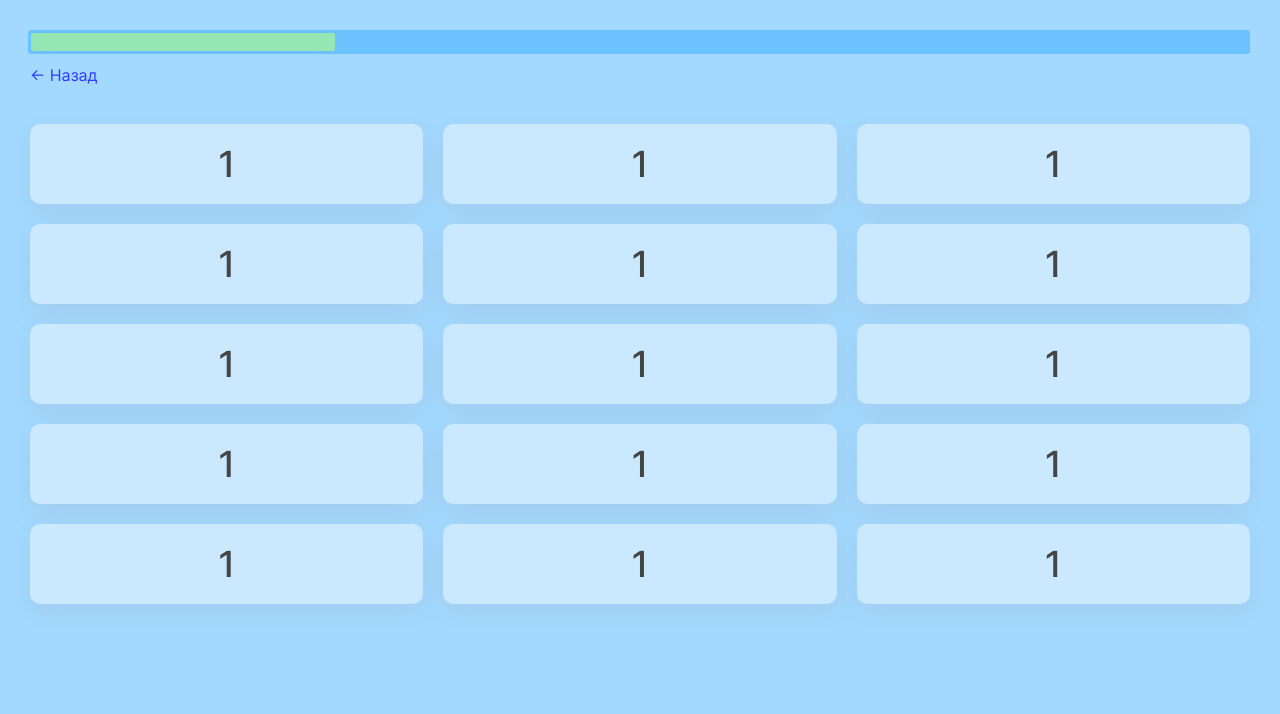
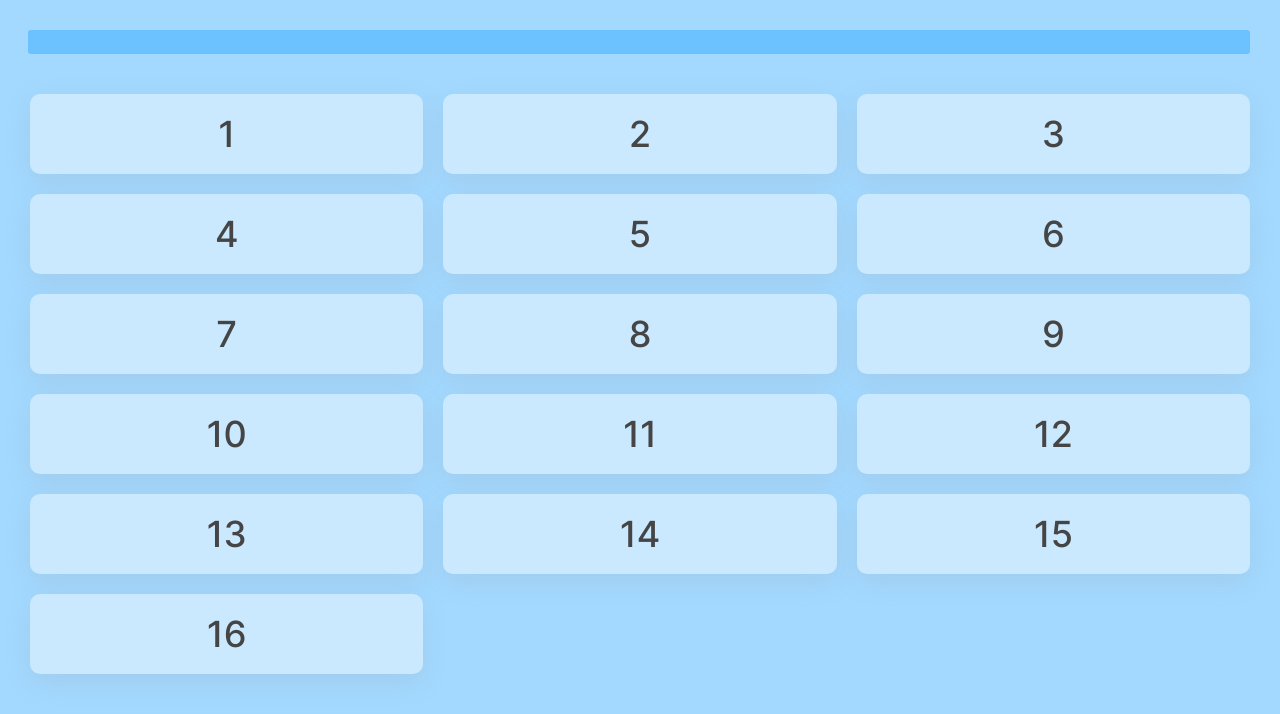
Before and after one commit to artcherenkov/quiz, a React (Create React App) app: page /questions in a window 1280 px wide. Shown: the top 714 px of the page. Built offline with nearby package versions, Linux system fonts and the light colour scheme.

Commit message:
feat: добавить логику для самой викторины

```diff
--- a/src/components/ProgressBar/ProgressBar.styled.ts
+++ b/src/components/ProgressBar/ProgressBar.styled.ts
@@ -22,9 +22,10 @@ export const ProgressContainer = styled.div`
   margin-left: 10px;
   flex-grow: 1;
 `;
-export const Progress = styled.div`
+export const Progress = styled.div<{ percent?: number }>`
   height: 18px;
   background-color: #96e6b3;
   border-radius: 2px;
-  width: 25%;
+  width: ${(props) => props.percent}%;
+  transition: width 200ms ease-in;
 `;
--- a/src/components/ProgressBar/ProgressBar.tsx
+++ b/src/components/ProgressBar/ProgressBar.tsx
@@ -4,6 +4,12 @@ import { useHistory } from "react-router";
 import IconButton from "@mui/material/IconButton";
 import MenuIcon from "@mui/icons-material/Menu";
 import * as Styled from "./ProgressBar.styled";
+import { useAppSelector } from "../../store/hooks";
+import {
+  selectActiveQuestion,
+  selectQuestions,
+  selectProgress,
+} from "../../store/slices/quiz";
 
 interface IProgressBar {
   showStatus?: boolean;
@@ -15,6 +21,10 @@ const ProgressBar = ({
   showBurger = true,
 }: IProgressBar) => {
   const history = useHistory();
+  const activeQuestion = useAppSelector(selectActiveQuestion);
+  const questions = useAppSelector(selectQuestions);
+  const progress = useAppSelector(selectProgress);
+
   const onBurgerClick = () => history.replace("/questions");
 
   return (
@@ -25,9 +35,13 @@ const ProgressBar = ({
         </IconButton>
       )}
       <Styled.ProgressContainer>
-        {showStatus && <Styled.Status>Вопрос 5/20</Styled.Status>}
+        {showStatus && (
+          <Styled.Status>
+            Вопрос {activeQuestion.idx + 1}/{questions.length}
+          </Styled.Status>
+        )}
         <Styled.Bar>
-          <Styled.Progress />
+          <Styled.Progress percent={progress} />
         </Styled.Bar>
       </Styled.ProgressContainer>
     </Styled.Root>
--- a/src/data/index.ts
+++ b/src/data/index.ts
@@ -3,9 +3,9 @@ import { TQuestion, TQuestionOption, TRawQuestion } from "../types";
 export const RAW_QUESTIONS: TRawQuestion[] = [
   {
     type: "single",
-    title: "Назови столицу Сибири.",
-    options: ["Бердск", "Новосибирск", "Искитим"],
-    correctAnswer: "Новосибирск",
+    title: "Назови официальную дату основания города Новосибирска.",
+    options: ["1893", "1147", "1628"],
+    correctAnswer: "1893",
   },
   {
     type: "single",
@@ -25,6 +25,88 @@ export const RAW_QUESTIONS: TRawQuestion[] = [
     title: "В каком океане находятся Новосибирские острова?",
     options: ["Тихом", "Северном Ледовитом", "Атлантическом"],
     correctAnswer: "Северном Ледовитом",
+  },
+  {
+    type: "single",
+    title:
+      "В честь какого российского императора установлен памятник в парке «Городское начало» на набережной Оби?",
+    options: [
+      "В честь Александра III",
+      "В честь Александра II",
+      "В честь Петра I",
+    ],
+    correctAnswer: "В честь Александра III",
+  },
+  {
+    type: "single",
+    title: "Сколько районов в городе Новосибирске?",
+    options: ["9", "10", "13"],
+    correctAnswer: "10",
+  },
+  {
+    type: "single",
+    title: "Сколько мостов через реку Обь в Новосибирске?",
+    options: ["6", "7", "8"],
+    correctAnswer: "7",
+  },
+  {
+    type: "single",
+    title: "Какие животные держат щит на гербе города Новосибирска?",
+    options: ["Белые песцы", "Серые дикобразы", "Черные соболи"],
+    correctAnswer: "Черные соболи",
+  },
+  {
+    type: "single",
+    title: "Кому посвящена единственная в России станция метро-музей?",
+    options: ["В.П. Чкалову", "А.И. Покрышкину", "А.П. Маресьеву"],
+    correctAnswer: "А.И. Покрышкину",
+  },
+  {
+    type: "single",
+    title:
+      "Какой музей, расположенный в Новосибирском Академгородке, является единственным в России?",
+    options: ["Музей Солнца", "Музей Мирного атома", "Музей Золота"],
+    correctAnswer: "Музей Солнца",
+  },
+  {
+    type: "single",
+    title: "Какой театр расположен на главной площади Новосибирска?",
+    options: ["НОВАТ", "«Глобус»", "«Красный факел»"],
+    correctAnswer: "НОВАТ",
+  },
+  {
+    type: "single",
+    title:
+      "Как называется «Государственный научный центр вирусологии и биотехнологии», расположенный в наукограде Кольцово?",
+    options: ["Отрезок", "Вектор", "Луч"],
+    correctAnswer: "Вектор",
+  },
+  {
+    type: "single",
+    title: "Кто из российских борцов является почётным жителем Новосибирска?",
+    options: ["Роман Власов", "Александр Карелин", "Алексей Мишин"],
+    correctAnswer: "Александр Карелин",
+  },
+  //
+  {
+    type: "single",
+    title:
+      "В форме какого спортивного снаряда в Новосибирске строят новую ледовую арену «Новосибирск-арена»?",
+    options: ["Летающей тарелки", "Шайбы", "Камня для кёрлинга"],
+    correctAnswer: "Шайбы",
+  },
+  {
+    type: "single",
+    title:
+      "В каком зимнем виде спорта новосибирская спортсменка Анна Богалий-Титовец стала двухкратной олимпийской чемпионкой?",
+    options: ["Лыжный спорт", "Биатлон", "Скелетон"],
+    correctAnswer: "Биатлон",
+  },
+  {
+    type: "single",
+    title: "Назови талисман хоккейного клуба «Сибирь»",
+    options: ["Снежинка", "Снеговик", "Медведь"],
+    correctAnswer: "Снеговик",
   },
 ];
 
--- a/src/index.tsx
+++ b/src/index.tsx
@@ -7,12 +7,14 @@ import App from "./components/App";
 import { store } from "./store/store";
 import { setQuestions } from "./store/slices/quiz";
 import { RAW_QUESTIONS, transformQuestions } from "./data";
+import { shuffle } from "./utils";
 
 import "./vendor/normalize.css";
 import "./vendor/fonts.css";
 import "./index.css";
 
-store.dispatch(setQuestions(transformQuestions(RAW_QUESTIONS)));
+const questions = transformQuestions(RAW_QUESTIONS);
+store.dispatch(setQuestions(shuffle(questions)));
 
 ReactDOM.render(
   <React.StrictMode>
--- a/src/pages/MainPage/MainPage.tsx
+++ b/src/pages/MainPage/MainPage.tsx
@@ -7,7 +7,9 @@ const MainPage = () => {
   const history = useHistory();
   const firstQuestion = useAppSelector(selectQuestions)[0];
 
-  const onSubmit = () => history.replace(`/quiz/${firstQuestion.id}`);
+  const onSubmit = () => {
+    history.replace(`/quiz/${firstQuestion.id}`);
+  };
 
   return (
     <Styled.Root>
--- a/src/pages/QuestionsPage/QuestionsPage.styled.ts
+++ b/src/pages/QuestionsPage/QuestionsPage.styled.ts
@@ -40,11 +40,11 @@ export const QuestionContainer = styled(RouterLink)<{
     switch (props.status) {
       case "fail":
         return css`
-          background-color: #d6f5e1;
+          background-color: #f7d4d9;
         `;
       case "success":
         return css`
-          background-color: #f7d4d9;
+          background-color: #d6f5e1;
         `;
     }
   }}
--- a/src/pages/QuestionsPage/QuestionsPage.tsx
+++ b/src/pages/QuestionsPage/QuestionsPage.tsx
@@ -1,59 +1,58 @@
 import ProgressBar from "../../components/ProgressBar/ProgressBar";
 
 import * as Styled from "./QuestionsPage.styled";
+import { useAppSelector } from "../../store/hooks";
+import {
+  selectQuestions,
+  selectActiveQuestion,
+  selectAnswers,
+} from "../../store/slices/quiz";
 
-const QuestionsPage = () => (
+const QuestionsPage = () => {
+  const questions = useAppSelector(selectQuestions);
+  const answers = useAppSelector(selectAnswers);
+  const activeQuestion = useAppSelector(selectActiveQuestion);
+
+  if (!questions) {
+    return null;
+  }
+
+  const getQuestionState = (questionId: string) => {
+    const answer = answers.find((ans) => ans.questionId === questionId);
+    if (!answer) {
+      return 0;
+    }
+    if (answer.isCorrect) {
+      return "success";
+    }
+    return "fail";
+  };
+
+  return (
     <Styled.Root>
       <ProgressBar showStatus={false} showBurger={false} />
-    <Styled.Link to="/quiz/1">&larr; Назад</Styled.Link>
+      {activeQuestion.idx !== -1 && (
+        <Styled.Link to={`/quiz/${activeQuestion.id}`}>
+          &larr; Назад к {activeQuestion.idx + 1} вопросу
+        </Styled.Link>
+      )}
       <Styled.QuestionsList>
-      <li>
-        <Styled.QuestionContainer to="/quiz/1">1</Styled.QuestionContainer>
+        {questions.map((q, idx) => {
+          const status = getQuestionState(q.id);
+          return (
+            <li key={q.id}>
+              <Styled.QuestionContainer
+                status={status ? status : undefined}
+                to={`/quiz/${q.id}`}
+              >
+                {idx + 1}
+              </Styled.QuestionContainer>
             </li>
-      <li>
-        <Styled.QuestionContainer to="/quiz/1">1</Styled.QuestionContainer>
-      </li>
-      <li>
-        <Styled.QuestionContainer to="/quiz/1">1</Styled.QuestionContainer>
-      </li>
-      <li>
-        <Styled.QuestionContainer to="/quiz/1">1</Styled.QuestionContainer>
-      </li>
-      <li>
-        <Styled.QuestionContainer to="/quiz/1">1</Styled.QuestionContainer>
-      </li>
-      <li>
-        <Styled.QuestionContainer to="/quiz/1">1</Styled.QuestionContainer>
-      </li>
-      <li>
-        <Styled.QuestionContainer to="/quiz/1">1</Styled.QuestionContainer>
-      </li>
-      <li>
-        <Styled.QuestionContainer to="/quiz/1">1</Styled.QuestionContainer>
-      </li>
-      <li>
-        <Styled.QuestionContainer to="/quiz/1">1</Styled.QuestionContainer>
-      </li>
-      <li>
-        <Styled.QuestionContainer to="/quiz/1">1</Styled.QuestionContainer>
-      </li>
-      <li>
-        <Styled.QuestionContainer to="/quiz/1">1</Styled.QuestionContainer>
-      </li>
-      <li>
-        <Styled.QuestionContainer to="/quiz/1">1</Styled.QuestionContainer>
-      </li>
-      <li>
-        <Styled.QuestionContainer to="/quiz/1">1</Styled.QuestionContainer>
-      </li>
-      <li>
-        <Styled.QuestionContainer to="/quiz/1">1</Styled.QuestionContainer>
-      </li>
-      <li>
-        <Styled.QuestionContainer to="/quiz/1">1</Styled.QuestionContainer>
-      </li>
+          );
+        })}
       </Styled.QuestionsList>
     </Styled.Root>
   );
+};
 
 export default QuestionsPage;
--- a/src/pages/QuizPage/QuizPage.styled.ts
+++ b/src/pages/QuizPage/QuizPage.styled.ts
@@ -4,8 +4,8 @@ import Button from "@mui/material/Button";
 export const Root = styled.section`
   height: 100%;
   padding: 30px 0;
-  display: grid;
-  grid-template-rows: auto 1fr auto;
+  //display: grid;
+  //grid-template-rows: auto 1fr auto;
 `;
 
 export const ControlsContainer = styled.div`
--- a/src/pages/QuizPage/QuizPage.tsx
+++ b/src/pages/QuizPage/QuizPage.tsx
@@ -1,4 +1,4 @@
-import React, { useState } from "react";
+import React, { useState, useEffect } from "react";
 import * as Styled from "./QuizPage.styled";
 
 import FormControl from "@mui/material/FormControl";
@@ -6,17 +6,42 @@ import RadioGroup from "@mui/material/RadioGroup";
 import FormControlLabel from "@mui/material/FormControlLabel";
 import Radio from "@mui/material/Radio";
 import ProgressBar from "../../components/ProgressBar/ProgressBar";
-import { selectQuestionById } from "../../store/slices/quiz";
-import { useParams } from "react-router";
+import {
+  selectQuestionById,
+  setActiveQuestion,
+  selectQuestions,
+  selectAnswers,
+  selectNextQuestionIdx,
+} from "../../store/slices/quiz";
+import { useParams, useHistory } from "react-router";
 import { useAppSelector, useAppDispatch } from "../../store/hooks";
 import { setAnswer as setAnswerAction } from "../../store/slices/quiz";
 
 const QuizPage = () => {
   const dispatch = useAppDispatch();
+  const history = useHistory();
   const { id } = useParams<{ id: string }>();
+
   const activeQuestion = useAppSelector(selectQuestionById(id));
+  const answers = useAppSelector(selectAnswers);
+  const nextQuestionIdx = useAppSelector(selectNextQuestionIdx);
 
   const [answer, setAnswer] = useState("");
+
+  const getGiverAnswer = () => {
+    const foundAnswer = answers.find((ans) => ans.questionId === id);
+
+    if (!foundAnswer) {
+      return "";
+    }
+
+    return foundAnswer.answer.value;
+  };
+
+  useEffect(() => {
+    dispatch(setActiveQuestion(id));
+    setAnswer(getGiverAnswer);
+  }, [id]);
 
   if (!activeQuestion) return null;
 
@@ -30,6 +55,10 @@ const QuizPage = () => {
     const isCorrect = activeQuestion.correctAnswerId === givenAnswer.id;
     const questionId = activeQuestion.id;
     dispatch(setAnswerAction({ questionId, answer: givenAnswer, isCorrect }));
+    if (nextQuestionIdx === undefined) {
+      return history.push(`/questions`);
+    }
+    history.push(`/quiz/${nextQuestionIdx}`);
   };
 
   return (
@@ -46,6 +75,7 @@ const QuizPage = () => {
           >
             {activeQuestion.options.map((option) => (
               <FormControlLabel
+                key={option.id}
                 value={option.value}
                 sx={{
                   "& .MuiFormControlLabel-label": {
--- a/src/store/slices/quiz.ts
+++ b/src/store/slices/quiz.ts
@@ -1,16 +1,19 @@
 import { createSlice, PayloadAction } from "@reduxjs/toolkit";
 import { RootState } from "../store";
 import { TQuestion, TAnswer } from "../../types";
+import { stat } from "fs";
 
 interface IQuizState {
   questions: TQuestion[];
   currentQuestionId: string | undefined;
+  currentQuestionIdx: number;
   answers: TAnswer[];
 }
 
 const initialState: IQuizState = {
   questions: [],
   currentQuestionId: undefined,
+  currentQuestionIdx: -1,
   answers: [],
 };
 
@@ -21,8 +24,11 @@ export const quiz = createSlice({
     setQuestions: (state, action: PayloadAction<TQuestion[]>) => {
       state.questions = action.payload;
     },
-    setCurrentQuestion: (state, action: PayloadAction<string>) => {
+    setActiveQuestion: (state, action: PayloadAction<string>) => {
       state.currentQuestionId = action.payload;
+      state.currentQuestionIdx = state.questions.findIndex(
+        (q) => q.id === action.payload
+      );
     },
     resetCurrentQuestion: (state) => {
       state.currentQuestionId = undefined;
@@ -44,16 +50,36 @@ export const quiz = createSlice({
 export const selectQuestions = (state: RootState) => {
   return state.quiz.questions;
 };
-export const selectNextQuestionId =
-  (questionId: string) => (state: RootState) => {
-    return state.quiz.questions.findIndex((q) => q.id === questionId);
-  };
 export const selectQuestionById =
   (questionId: string) => (state: RootState) => {
     return state.quiz.questions.find((q) => q.id === questionId);
   };
+export const selectActiveQuestion = (state: RootState) => {
+  return {
+    id: state.quiz.currentQuestionId,
+    idx: state.quiz.currentQuestionIdx,
+  };
+};
+export const selectProgress = (state: RootState) => {
+  if (!state.quiz.answers.length) return 0;
+
+  return Math.floor(
+    (state.quiz.answers.length / state.quiz.questions.length) * 100
+  );
+};
+export const selectAnswers = (state: RootState) => {
+  return state.quiz.answers;
+};
+export const selectNextQuestionIdx = (state: RootState) => {
+  const nextQuestion = state.quiz.questions[state.quiz.currentQuestionIdx + 1];
+  if (!nextQuestion) {
+    return undefined;
+  }
+
+  return nextQuestion.id;
+};
 
 const { actions, reducer } = quiz;
-export const { setQuestions, setAnswer } = actions;
+export const { setQuestions, setAnswer, setActiveQuestion } = actions;
 
 export default reducer;
--- /dev/null
+++ b/src/utils/index.ts
@@ -0,0 +1,18 @@
+export const shuffle = (array: any[]) => {
+  let currentIndex = array.length,
+    randomIndex;
+
+  while (currentIndex !== 0) {
+    // Pick a remaining element...
+    randomIndex = Math.floor(Math.random() * currentIndex);
+    currentIndex--;
+
+    // And swap it with the current element.
+    [array[currentIndex], array[randomIndex]] = [
+      array[randomIndex],
+      array[currentIndex],
+    ];
+  }
+
+  return array;
+};
```
Lines whose indentation alone changed are shown as unchanged.
